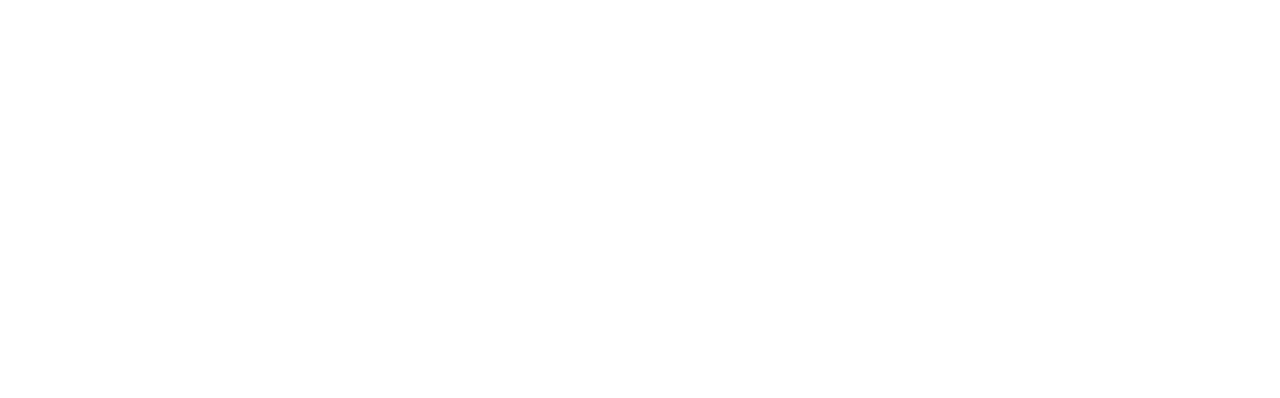
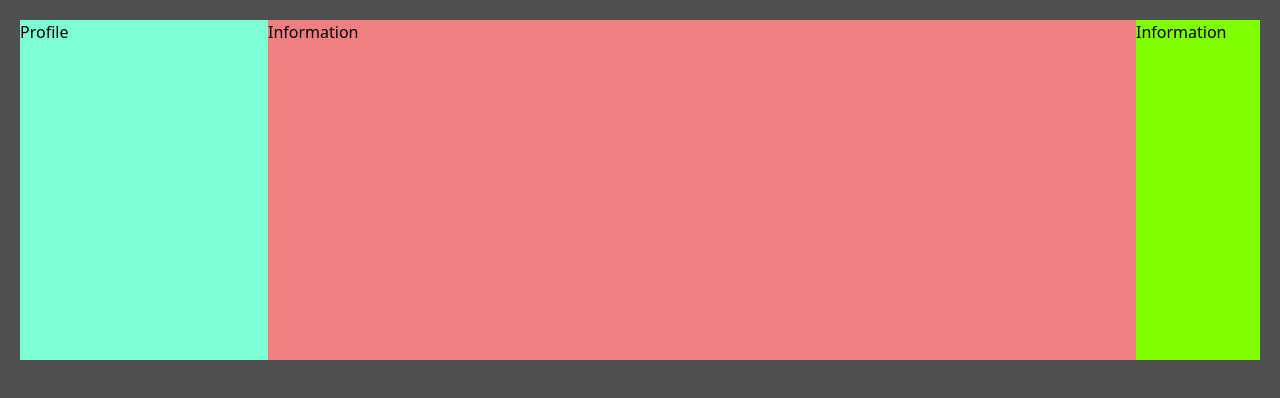
Before and after one commit to cpe-cmu-261207/lab-01-Thidtanai, a plain HTML site: page template.html in a window 1280 px wide. Drawn offline with nearby package versions, Linux system fonts and the light colour scheme.

Commit message:
make container to table

```diff
--- a/template.html
+++ b/template.html
@@ -7,19 +7,61 @@
     <meta name="viewport" content="width=device-width, initial-scale=1.0">
     <title>My Resume Website</title>
     <link href="https://unpkg.com/tailwindcss@^2/dist/tailwind.min.css" rel="stylesheet">
+    <style>
+        .BG {
+            background-color: rgb(80, 80, 80);
+        }
+
+        .Profile_container {
+
+            width: 20%;
+            height: 340px;
+            background-color: aquamarine;
+        }
+
+        .Information_container {
+
+            width: 70%;
+            width: 340px;
+            background-color: lightcoral;
+        }
+
+        .Menu_container {
+
+            width: 10%;
+            height: 340px;
+            background-color: rgb(128, 255, 0);
+        }
+    </style>
 </head>
 
-<body>
-    <!-- Profile container -->
+<body class="BG">
+    <!-- background -->
     <div>
-    </div>
+        <div class="box-border p-5">
+            <!-- table container -->
+            <div class="table w-full">
+                <div class="table-row-group">
+                    <div class="table-row">
+                        <!-- Profile container -->
+                        <div class="table-cell Profile_container">
+                            <p>Profile</p>
+                        </div>
 
-    <!-- Information container -->
-    <div>
-    </div>
+                        <!-- Information container -->
+                        <div class="table-cell Information_container">
+                            <p>Information</p>
+                        </div>
 
-    <!-- Menu container -->
-    <div>
+                        <!-- Menu container -->
+                        <div class="table-cell Menu_container">
+                            <p>Information</p>
+                        </div>
+                    </div>
+                </div>
+            </div>
+
+        </div>
     </div>
 
 </body>
```
Also changed, not shown: 1 other file.
